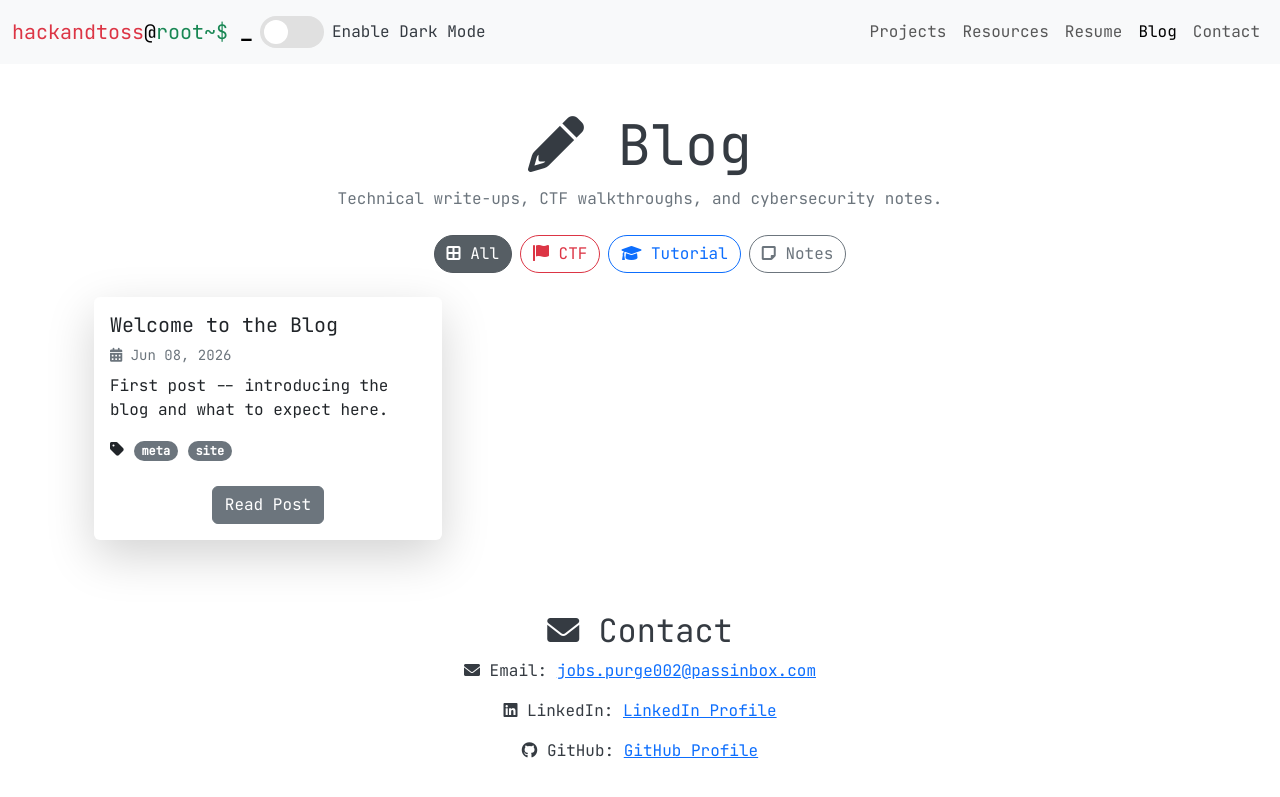
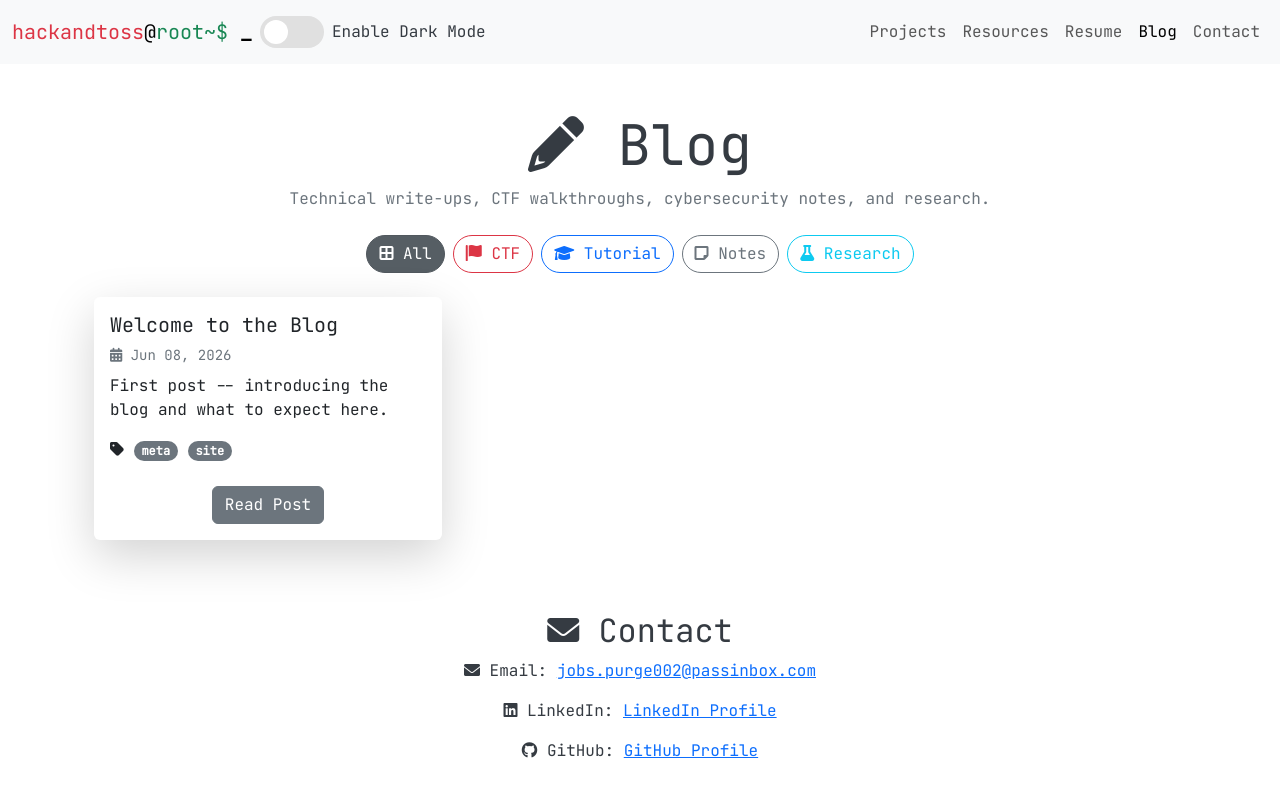
Before and after one commit to hackandtoss/hackandtoss.github.io, a Jekyll site: the page built from blog.html, in a window 1280 px wide. Shown: the top 797 px of the page. Built offline with Jekyll 4.4.1, drawn with Linux system fonts in a browser that asks for light colours.

Commit message:
feat: add research category to blog filter

```diff
--- a/blog.html
+++ b/blog.html
@@ -8,7 +8,7 @@ page_script: /js/blog.js
   <h1 class="display-4 text-center mb-2">
     <i class="fas fa-pencil-alt"></i> Blog
   </h1>
-  <p class="text-center text-secondary mb-4">Technical write-ups, CTF walkthroughs, and cybersecurity notes.</p>
+  <p class="text-center text-secondary mb-4">Technical write-ups, CTF walkthroughs, cybersecurity notes, and research.</p>
 
   <div class="d-flex flex-wrap gap-2 justify-content-center mb-4">
     <button class="btn btn-secondary rounded-pill active" data-filter="all">
@@ -23,6 +23,9 @@ page_script: /js/blog.js
     <button class="btn btn-outline-secondary rounded-pill" data-filter="notes">
       <i class="fas fa-sticky-note"></i> Notes
     </button>
+    <button class="btn btn-outline-info rounded-pill" data-filter="research">
+      <i class="fas fa-flask"></i> Research
+    </button>
   </div>
 
   {% assign sorted_posts = site.blog | sort: 'date' | reverse %}
@@ -35,6 +38,8 @@ page_script: /js/blog.js
       {% assign btn_class = 'btn-danger' %}
     {% elsif post.category == 'tutorial' %}
       {% assign btn_class = 'btn-primary' %}
+    {% elsif post.category == 'research' %}
+      {% assign btn_class = 'btn-info' %}
     {% else %}
       {% assign btn_class = 'btn-secondary' %}
     {% endif %}
--- a/js/blog.js
+++ b/js/blog.js
@@ -8,17 +8,19 @@
 
                 filterBtns.forEach(function (b) {
                     var cat = b.dataset.filter;
-                    b.classList.remove('active', 'btn-secondary', 'btn-danger', 'btn-primary',
-                        'btn-outline-secondary', 'btn-outline-danger', 'btn-outline-primary');
+                    b.classList.remove('active', 'btn-secondary', 'btn-danger', 'btn-primary', 'btn-info',
+                        'btn-outline-secondary', 'btn-outline-danger', 'btn-outline-primary', 'btn-outline-info');
                     if (cat === 'ctf') b.classList.add('btn-outline-danger');
                     else if (cat === 'tutorial') b.classList.add('btn-outline-primary');
+                    else if (cat === 'research') b.classList.add('btn-outline-info');
                     else b.classList.add('btn-outline-secondary');
                 });
 
-                this.classList.remove('btn-outline-secondary', 'btn-outline-danger', 'btn-outline-primary');
+                this.classList.remove('btn-outline-secondary', 'btn-outline-danger', 'btn-outline-primary', 'btn-outline-info');
                 this.classList.add('active');
                 if (selected === 'ctf') this.classList.add('btn-danger');
                 else if (selected === 'tutorial') this.classList.add('btn-primary');
+                else if (selected === 'research') this.classList.add('btn-info');
                 else this.classList.add('btn-secondary');
 
                 document.querySelectorAll('.blog-card').forEach(function (card) {
```
